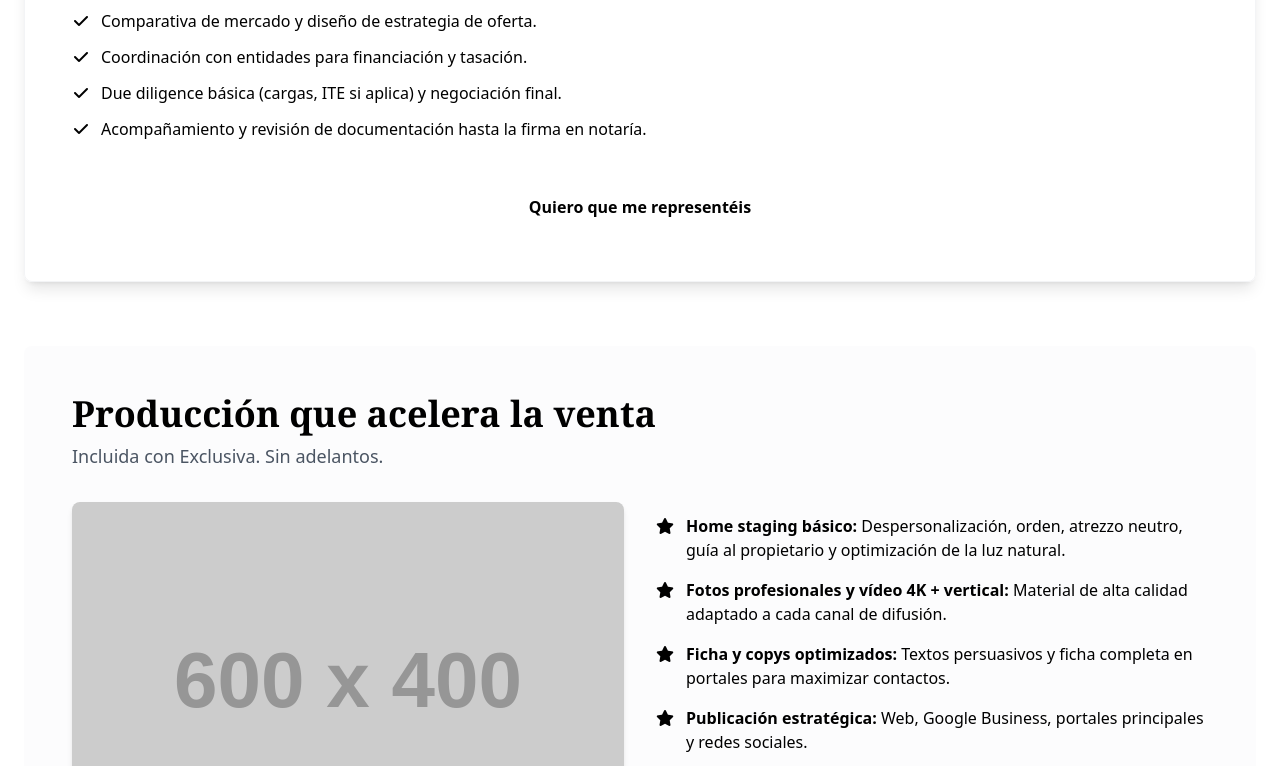
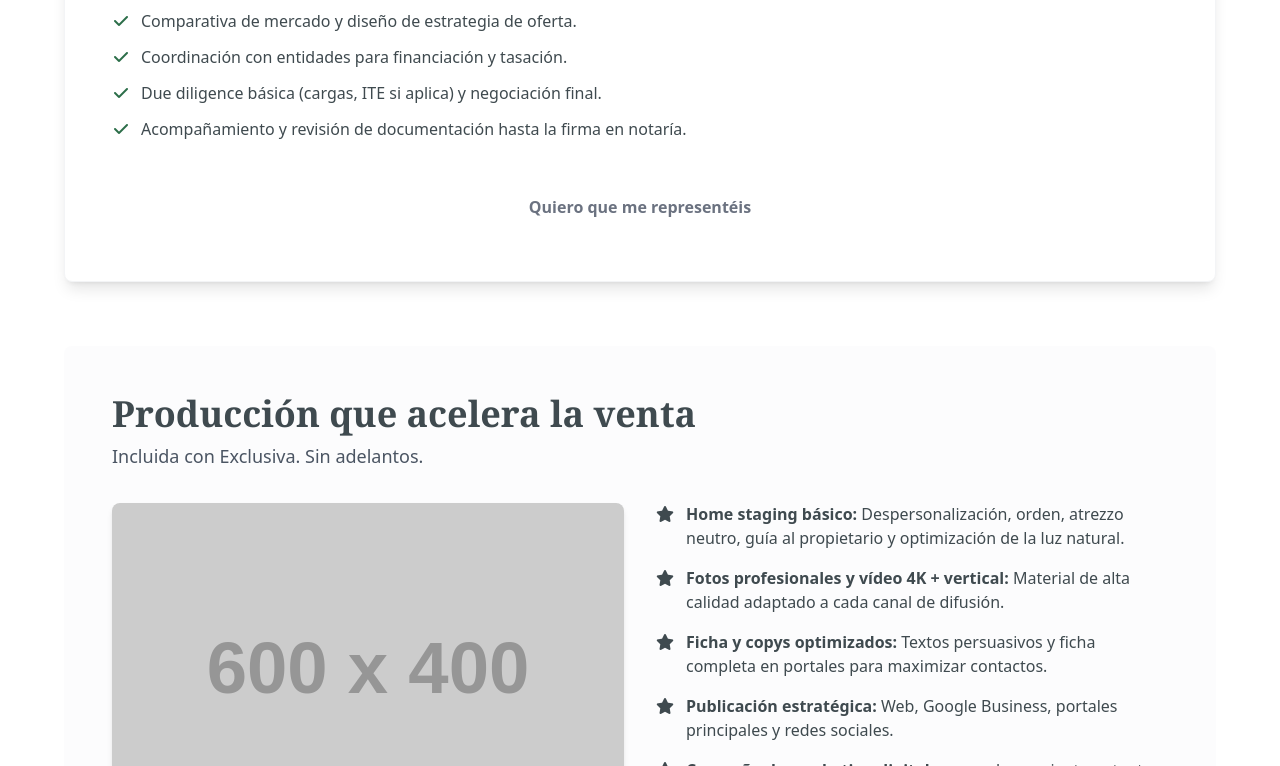
Before and after one commit to lbndeira/VivirAlSur, a plain HTML site: page servicios.html in a window 1280 px wide. Shown: the part 2034-2800 px from the top of the page. Drawn offline with nearby package versions, Linux system fonts and the light colour scheme; placeholder pictures from the web are drawn by us; a script that the page names is missing.

Commit message:
Improve base stylesheet — Phase 1

```diff
--- a/style.css
+++ b/style.css
@@ -1,42 +1,134 @@
-/* style.css — simple site styles and scroll animations */
+/*
+ * style.css — FASE 1: ESTRUCTURA CSS Y DISEÑO BASE
+ * Reset ligero, variables, sistema de espaciado, grid, tipografía
+ * Componentes base (card, button), formularios, header, footer y utilidades.
+ */
+
+/* ---------- RESET Y GLOBALS ---------- */
+/* Box sizing and basic reset */
 :root{
-  --transition-short: 360ms;
-  --transition-medium: 420ms;
+    /* Spacing system */
+    --spacing-base: 1rem;
+    --spacing-md: 1.5rem;
+    --spacing-lg: 2rem;
+    --container-padding: 5%;
+    --max-width: 1200px;
+
+    /* Brand colors (keep in sync with tailwind-config) */
+    --verde-bahia: #2C6E49;
+    --gris-puerto: #3F4A4F;
+    --arena: #C9A07A;
+    --blanco: #FFFFFF;
+
+    /* Text colors */
+    --text-primary: var(--gris-puerto);
+    --muted: #6B7280; /* fallback gray */
+
+    /* Typography scale */
+    --h1: 2.5rem;
+    --h2: 1.75rem;
+    --lead: 1.125rem;
+
+    /* Transitions */
+    --t-fast: 180ms;
+    --t-medium: 320ms;
 }
 
-html,body{
-  -webkit-font-smoothing:antialiased;
-  -moz-osx-font-smoothing:grayscale;
-  -webkit-text-size-adjust:100%;
+/* sensible defaults */
+*{box-sizing:border-box}
+html,body{height:100%}
+html{scroll-behavior:smooth}
+body{
+    margin:0;
+    font-family:'Inter',sans-serif;
+    color:var(--text-primary);
+    background:var(--blanco);
+    -webkit-font-smoothing:antialiased;
+    -moz-osx-font-smoothing:grayscale;
+    line-height:1.6;
 }
 
-/* Accessibility helpers */
+/* Utility: visually-hidden */
 .sr-only{position:absolute;width:1px;height:1px;padding:0;margin:-1px;overflow:hidden;clip:rect(0,0,0,0);white-space:nowrap;border:0}
 
-/* Scroll animation: initial hidden state */
-.animate-on-scroll{
-  opacity:0;
-  transform:translateY(12px);
-  transition:opacity var(--transition-medium) ease, transform var(--transition-medium) cubic-bezier(.16,.84,.44,1);
-  will-change:opacity,transform;
+/* ---------- CONTAINER & LAYOUT ---------- */
+.section{padding:var(--spacing-lg) 0}
+.container{width:100%;max-width:var(--max-width);margin-left:auto;margin-right:auto;padding-left:var(--container-padding);padding-right:var(--container-padding)}
+
+.grid{display:grid;gap:var(--spacing-md)}
+@media (min-width:768px){
+    .grid-cols-2{grid-template-columns:repeat(2,1fr)}
+    .grid-cols-3{grid-template-columns:repeat(3,1fr)}
 }
 
-.animate-on-scroll.is-visible{
-  opacity:1;
-  transform:none;
+/* ---------- TYPOGRAPHY ---------- */
+h1{font-family:'Fraunces',serif;font-size:var(--h1);line-height:1.08;margin:0 0 var(--spacing-md)}
+h2{font-family:'Fraunces',serif;font-size:var(--h2);margin:0 0 var(--spacing-md)}
+p.lead{font-size:var(--lead);color:var(--muted);margin:0 0 var(--spacing-base)}
+
+.font-serif{font-family:'Fraunces',serif}
+
+/* Small helpers for text truncation fallback */
+.line-clamp-3{display:-webkit-box;-webkit-line-clamp:3;-webkit-box-orient:vertical;overflow:hidden}
+
+/* ---------- COMPONENTS BASE ---------- */
+.card{background:var(--blanco);border-radius:8px;box-shadow:0 6px 18px rgba(18,23,28,0.06);padding:var(--spacing-md)}
+
+.button,button[type="submit"],a.btn{display:inline-block;padding:0.75rem 1.25rem;border-radius:6px;font-weight:600;border:none;background:var(--verde-bahia);color:var(--blanco);text-decoration:none;cursor:pointer;transition:transform var(--t-medium),box-shadow var(--t-medium)}
+.button.secondary{background:transparent;color:var(--verde-bahia);border:1px solid rgba(44,110,73,0.12)}
+.button:active{transform:translateY(1px)}
+
+/* ---------- HEADER / NAV ---------- */
+header#main-header{background:rgba(255,255,255,0.9);backdrop-filter:blur(6px)}
+.nav-link{color:var(--muted);text-decoration:none}
+.nav-link:hover{color:var(--verde-bahia)}
+
+#desktop-nav-links a.nav-link.text-verde-bahia{color:var(--verde-bahia)}
+
+/* Mobile menu basic fallback */
+#mobile-menu{background:var(--blanco)}
+
+/* ---------- HERO ---------- */
+.hero{padding:calc(var(--spacing-lg) * 1.2) 0;background:linear-gradient(180deg,rgba(44,110,73,0.03),transparent)}
+.hero .hero-cta{max-width:520px}
+
+/* ---------- FORMS ---------- */
+input[type="text"],input[type="tel"],select,textarea{width:100%;padding:0.75rem;border:1px solid rgba(15,23,42,0.06);border-radius:8px;background:transparent;color:var(--text-primary);outline:none;transition:box-shadow var(--t-fast),border-color var(--t-fast)}
+input:focus,select:focus,textarea:focus{box-shadow:0 6px 18px rgba(44,110,73,0.06);border-color:var(--verde-bahia)}
+
+/* ---------- FAQ / ACCORDION ---------- */
+.faq-toggle{display:flex;justify-content:space-between;align-items:center;cursor:pointer}
+.faq-content{max-height:0;overflow:hidden;transition:max-height 0.32s ease,padding 0.32s ease}
+.faq-content.open{padding-top:0.5rem;padding-bottom:1rem}
+.faq-toggle i{transition:transform var(--t-fast)}
+
+/* ---------- ANIMATE ON SCROLL (kept from previous) ---------- */
+.animate-on-scroll{opacity:0;transform:translateY(12px);transition:opacity 0.42s ease,transform 0.42s cubic-bezier(.16,.84,.44,1);will-change:opacity,transform}
+.animate-on-scroll.is-visible{opacity:1;transform:none}
+
+/* ---------- UTILITIES ---------- */
+.text-muted{color:var(--muted)}
+.text-verde-bahia{color:var(--verde-bahia)}
+.bg-verde-bahia{background:var(--verde-bahia)}
+.bg-blanco{background:var(--blanco)}
+.rounded-lg{border-radius:8px}
+
+/* ---------- RESPONSIVE HELPERS ---------- */
+@media (max-width:767px){
+    .container{padding-left:1rem;padding-right:1rem}
+    h1{font-size:2rem}
 }
 
-/* FAQ open state (small helpers used by JS) */
-.faq-content{max-height:0;overflow:hidden;transition:max-height var(--transition-short) ease,padding var(--transition-short) ease}
-.faq-content.open{ /* when open, JS will set maxHeight inline */ }
+/* ---------- FOOTER ---------- */
+footer{padding:var(--spacing-md) 0;background:#FAFAFA;color:var(--muted)}
 
-/* Fallback for line-clamp used in components */
-.line-clamp-3{display:-webkit-box;-webkit-line-clamp:3;-webkit-box-orient:vertical;overflow:hidden}
+/* ---------- ACCESSIBILITY FOCUS ---------- */
+a:focus,button:focus,input:focus{outline:3px solid rgba(44,110,73,0.12);outline-offset:3px}
 
-/* Minor defaults */
-a.nav-link{transition:color var(--transition-short) ease,background-color var(--transition-short) ease}
+/* ---------- SMALL FALLBACKS / TWEAKS ---------- */
+.container img{max-width:100%;height:auto;display:block}
 
-/* Small responsive container tweak to avoid layout jump when Tailwind loads */
-.container{max-width:1200px;margin-left:auto;margin-right:auto;padding-left:1.5rem;padding-right:1.5rem}
+/* Keep any existing very specific helpers the JS expects */
+.hero-form-success{display:block}
 
-/* If you need to override or add more brand-specific rules, add them here */
+/* End of file */
```
